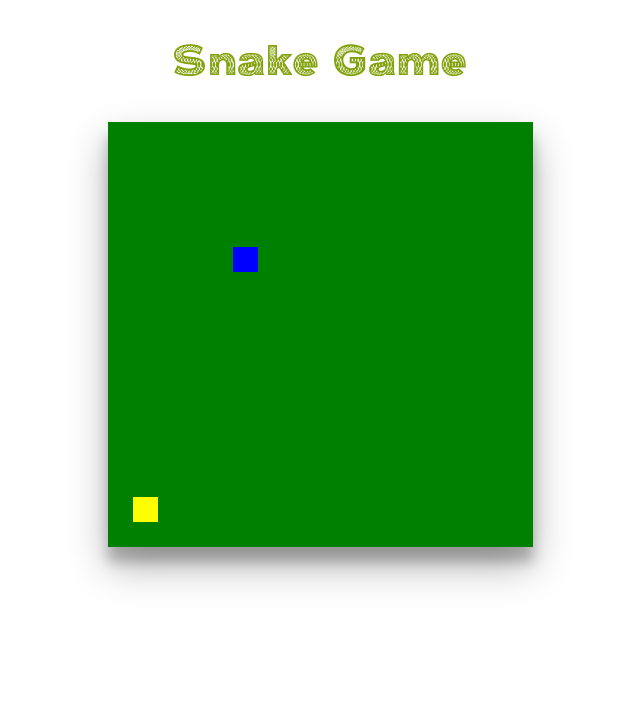
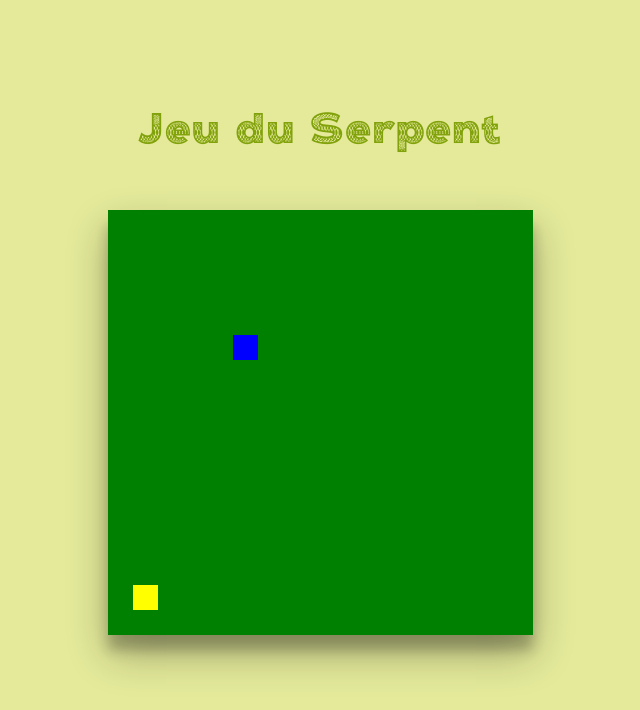
Before and after one commit to WebDevCF2m2023/js-basics, a plain HTML site: page Exercices/Classe 1/Anthony/exe16/16.html in a window 1280 px wide. Both pictures are taken after a click on the link "Jouez Maintenant". Shown: the whole page, without its empty margins (320-960 px from the left). Drawn offline with nearby package versions, Linux system fonts and the light colour scheme.

Commit message:
changement du titre

```diff
--- a/Exercices/Classe 1/Anthony/exe16/16.html
+++ b/Exercices/Classe 1/Anthony/exe16/16.html
@@ -8,7 +8,7 @@
     <link rel="stylesheet" href="16.css">
     <script src="https://cdn.tailwindcss.com"></script>
 </head>
-<body>
+<body style="background-color: #E4EA9A">
 <div class="overflow-y-auto sm:p-0 pt-4 pr-4 pb-20 pl-4 " id="modal">
     <div class="flex justify-center items-end text-center min-h-screen sm:block">
         <div class=" transition-opacity "></div>
@@ -34,8 +34,10 @@
         </div>
     </div>
 </div>
-<h1 class="text-center mt-3 " id="titreSnake">Snake Game</h1>
-<canvas id="board" class="mx-auto mt-5 "></canvas>
+<h1 class="text-center pt-10 mt-10 mb-5 pb-5" id="titreSnake">Jeu du Serpent</h1>
+
+<canvas id="board" class="mx-auto"></canvas>
+
 <script src="16.js"></script>
 </body>
 
```
